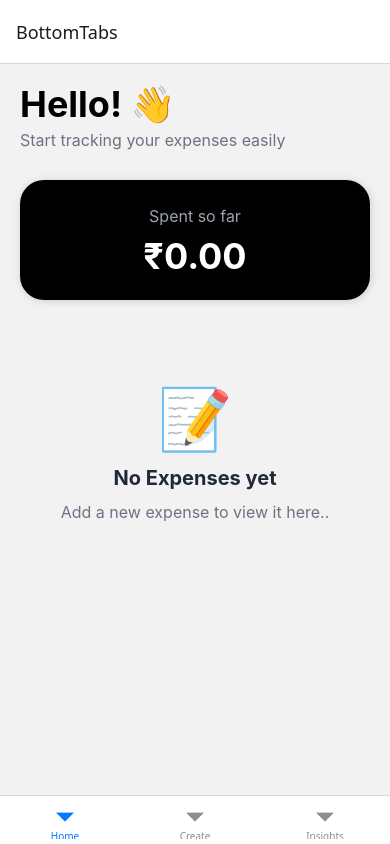
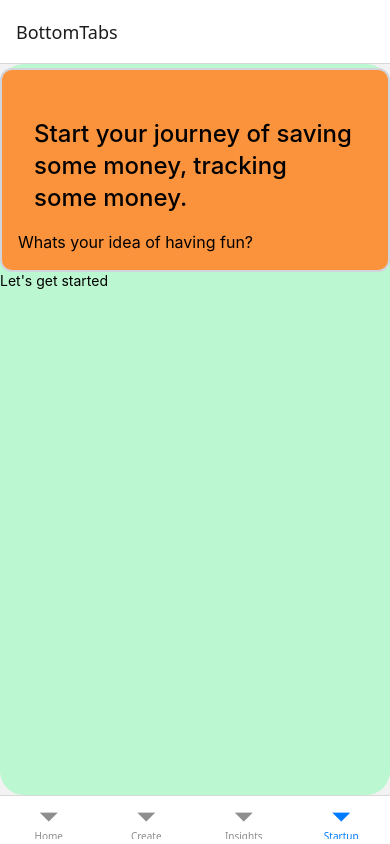
Before and after one commit to Vaibhav-kaushal-fricali/Expensio, a React Native app: screen /Startup in a window 390 px wide. Built offline with nearby package versions, Linux system fonts and the light colour scheme.

Commit message:
new commits

```diff
--- a/src/navigation/AppNavigator.js
+++ b/src/navigation/AppNavigator.js
@@ -5,6 +5,7 @@ import Insights from "../screen/Insights";
 import { createNativeStackNavigator } from "@react-navigation/native-stack";
 import Profile from "../screen/Profile";
 import Category from "../screen/Category";
+import Startup from "../screen/Startup";
 
 const Tab = createBottomTabNavigator();
 const Stack = createNativeStackNavigator();
@@ -14,6 +15,7 @@ function MyTabs() {
       <Tab.Screen name="Home" component={Home} />
       <Tab.Screen name="Create" component={Create} />
       <Tab.Screen name="Insights" component={Insights} />
+      <Tab.Screen name="Startup" component={Startup}/>
     </Tab.Navigator>
   );
 }
--- a/src/screen/Create.js
+++ b/src/screen/Create.js
@@ -7,7 +7,7 @@ import {
   TextInput,
   View,
 } from "react-native";
-import React, { useState } from "react";
+import { useState, useEffect } from "react";
 import tailwind from "twrnc";
 import { useExpenses } from "../context/ExpenseContext";
 // route passes data from 1 screen to another
@@ -17,7 +17,7 @@ const Create = ({ navigation, route }) => {
   const [title, setTitle] = useState("");
   const [category, setCategory] = useState({});
 
-  React.useEffect(() => {
+  useEffect(() => {
     if (route.params?.category) {
       console.log("params", route.params?.category);
       setCategory(route.params?.category);
--- /dev/null
+++ b/src/screen/Startup.js
@@ -0,0 +1,27 @@
+import { Pressable, StyleSheet, Text, View } from "react-native";
+import React from "react";
+import tailwind from "twrnc";
+
+//Startup screen that is to be shown before entering the app
+const handleStart = () => {
+    Navigation.navigate()
+}
+const Startup = () => {
+  return (
+    <View style={tailwind`flex-1 bg-green-200 rounded-3xl`}>
+        <View style={tailwind`border-2 border-gray-300 p-4 rounded-xl text-lg mt-1 bg-orange-400`}>
+            <Text style={tailwind`text-2xl font-medium mt-4 p-4 justify-center alignItems-center`}>Start your journey of saving some money, tracking some money.</Text>
+            <Text style={tailwind`text-base`}>Whats your idea of having fun?</Text>
+        </View>
+        <View>
+            <Pressable onPress={handleStart}>
+                <Text>Let's get started</Text>
+            </Pressable>
+        </View>
+    </View>
+  );
+};
+
+export default Startup
+
+const styles = StyleSheet.create({});
```
